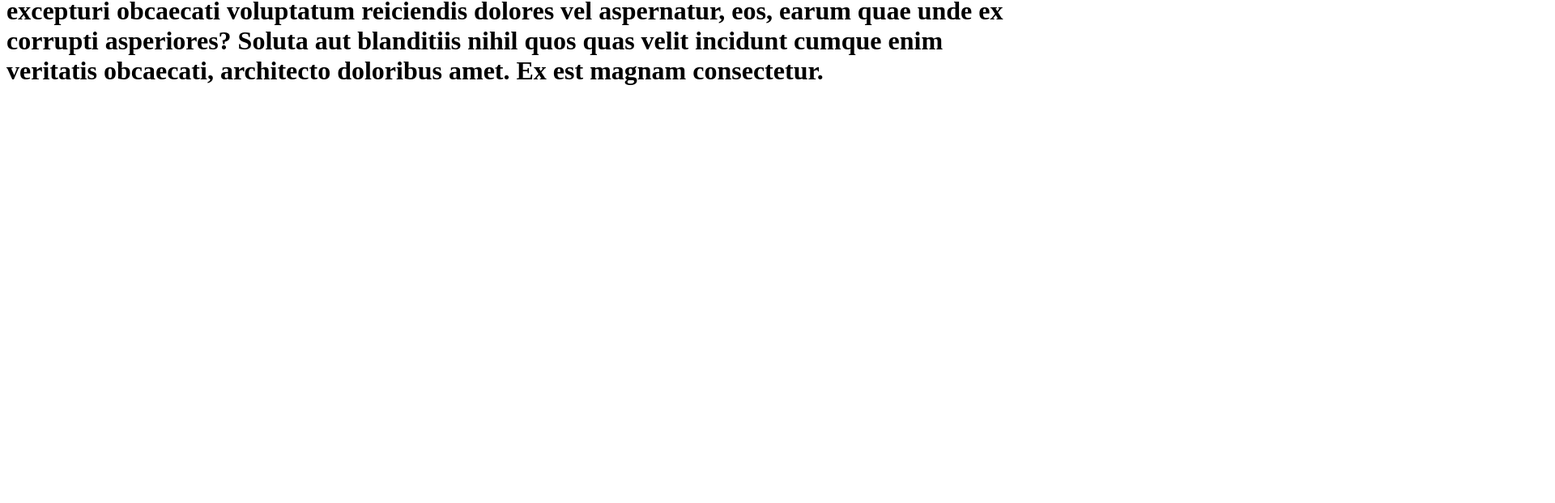
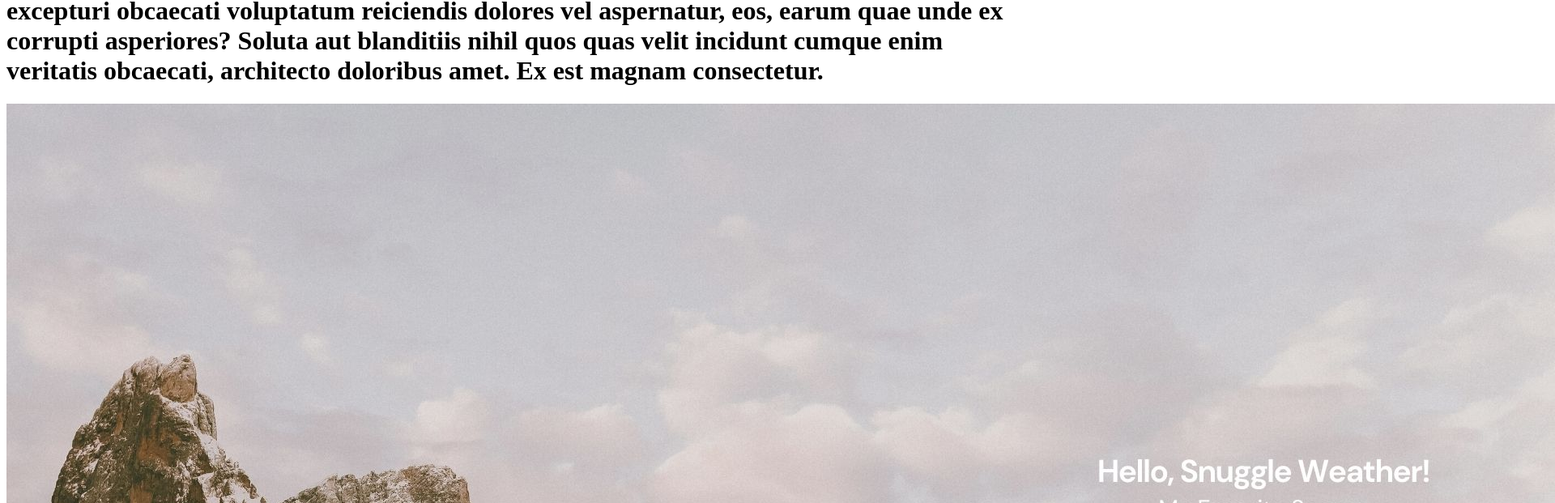
Before and after one commit to akaeidalakib/my-first-repo, a plain HTML site: page index.html in a window 1280 px wide. Shown: the part 295-916 px from the top of the page at 81% size, 1920 px wide, since content can reach past the window. Before the commit the page ends 800 px from the top, so only its background shows below. Drawn offline with Linux system fonts and the light colour scheme.

Commit message:
image added

```diff
--- a/index.html
+++ b/index.html
@@ -18,6 +18,7 @@
         voluptatum reiciendis dolores vel aspernatur, eos, earum quae unde ex corrupti asperiores? Soluta aut blanditiis
         nihil quos quas velit incidunt cumque enim veritatis obcaecati, architecto doloribus amet. Ex est magnam
         consectetur.</h1>
+    <img src="img/1.jpg" alt="1">
 </body>
 
 </html>
```
Also changed, not shown: img/1.jpg (added).
